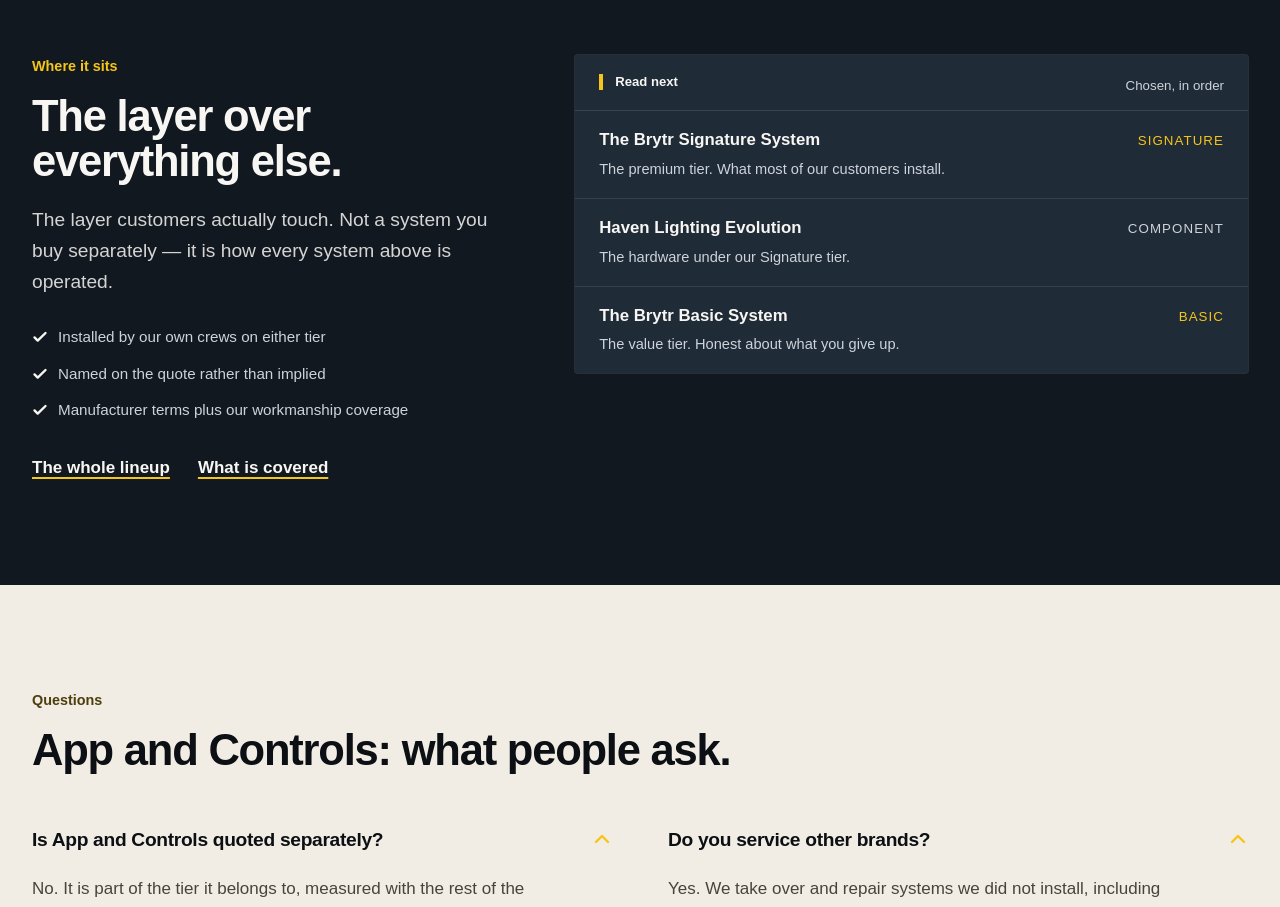
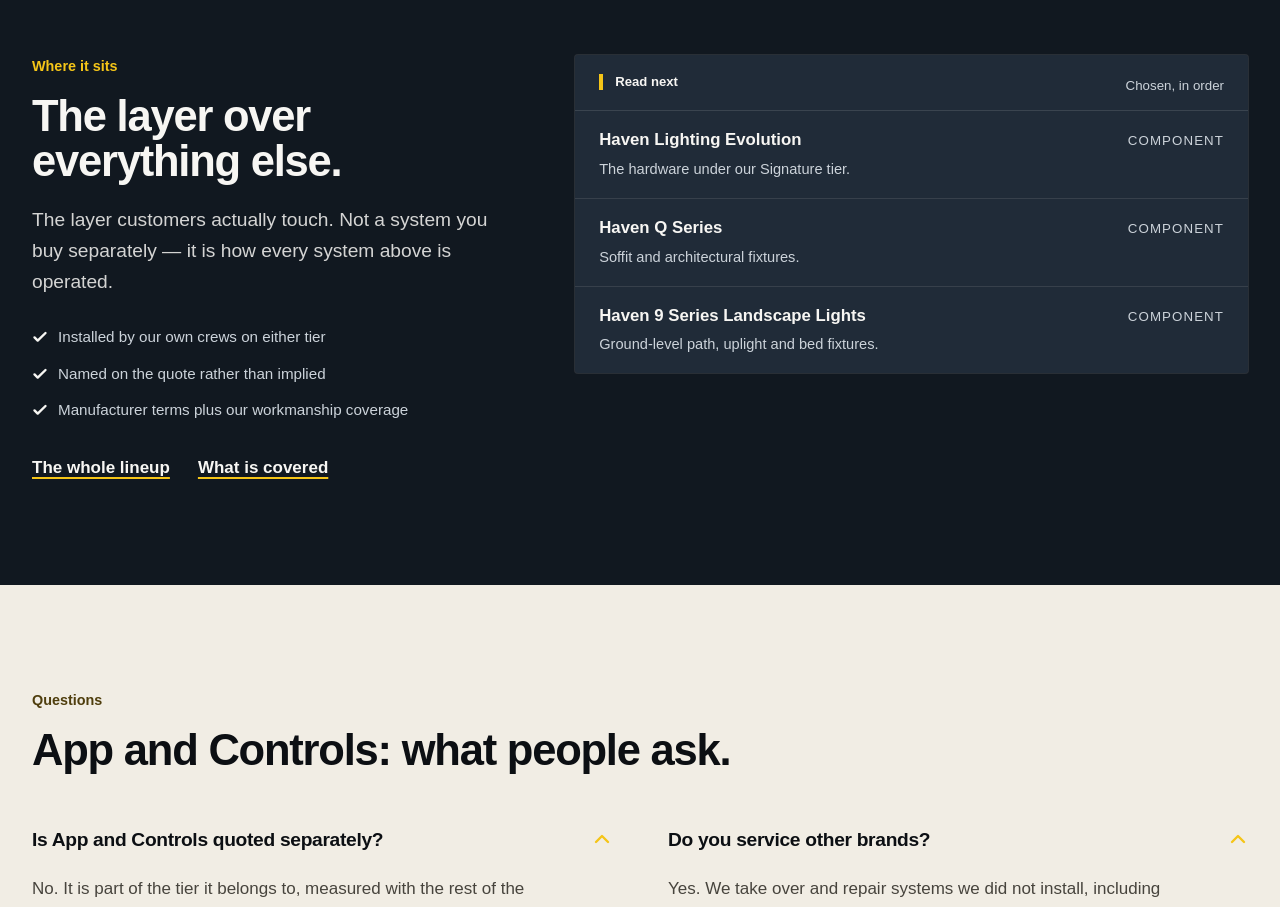
Before and after one commit to kvelasquez315/brytr-site, a Next.js app: page /lighting-systems/app-and-controls in a window 1280 px wide. Shown: the part 3600-4507 px from the top of the page. Built offline with nearby package versions, Linux system fonts and the light colour scheme; a web font is replaced by a local one.

Commit message:
Upload: system-detail.ts

```diff
--- a/content/system-detail.ts
+++ b/content/system-detail.ts
@@ -2,12 +2,12 @@
  *
  * content/systems.ts already holds what each system IS: specs, wins, limits. All of that is
  * real and all of it differs. What the template was missing was everything ABOUT the
- * system: which photograph belongs to it, where it sits relative to the other seven, and —
- * the one a single-brand dealer cannot publish — where we would NOT quote it.
+ * system: which photograph belongs to it, where it sits relative to the rest of the line,
+ * and the one a single-brand dealer cannot publish: where we would NOT quote it.
  *
- * That last field is the point of the whole file. Brytr carries a premium tier and a value
- * tier, so for any given house one of them is wrong, and saying which is the only way the
- * two-tier claim means anything.
+ * That last field is the point of the whole file. Not every line is right for every house,
+ * and saying which house is wrong for it is the only thing on these pages a brochure
+ * cannot say back.
  *
  * PHOTOGRAPHS. Some are shared with a service page on purpose: the Q Series page and the
  * soffit service page are looking at the same hardware on the same overhang, and inventing
@@ -16,18 +16,6 @@
  */
 
 export type SystemDetail = {
-  /** Show this sheet as a two-column comparison against another system's specs.
-   *
-   *  Written for Basic. Its nine values are "Wider than Signature", "Shorter than Signature",
-   *  "Supported, fewer" — not one absolute figure, in a table headed "spec by spec" and
-   *  footnoted "nothing rounded up in either direction". We do not hold Jellyfish's published
-   *  numbers and we are not going to invent them, so the honest fix is not to fill the gaps
-   *  but to put Signature's real figure in the next column, where "wider" becomes a claim you
-   *  can size against 4 in. It also stops this page rendering as Signature's page with the
-   *  values swapped, which is what it was. */
-  against?: string;
-  /** Overrides the sheet's source footnote where the default would overclaim. */
-  specSource?: string;
   photo: string;
   photoAlt: string;
   objectPosition?: string;
@@ -40,46 +28,17 @@
 };
 
 export const systemDetail: Record<string, SystemDetail> = {
-  "brytr-signature": {
-    photo: "/img/scene-warm-white.jpg",
-    photoAlt: "An Omaha home, pergola and pool deck on warm white at dusk",
-    objectPosition: "50% 55%",
-    position:
-      "Our premium tier, built on Haven Evolution hardware. Roughly two thirds of what we install.",
-    notFor: {
-      h: "Where we would not quote Signature",
-      p: "A single-story ranch with one elevation lit, on warm white all year, where nobody in the house is going to open the app twice. The dedicated white channel and the tight LED pitch are the two things you are paying the premium for, and on a short simple run in one color you will struggle to see either from the street. On that house we quote Basic and say why.",
-    },
-    alsoSee: ["brytr-basic", "haven-evolution", "app-and-controls"],
-  },
-
-  "brytr-basic": {
-    against: "brytr-signature",
-    specSource:
-      "The Signature column is the manufacturer's published figure. The Basic column is our own read from installing and servicing this hardware — where the value is relative rather than a number, that is because we do not hold the manufacturer's published figure for it, and we would rather say so than print one we cannot stand behind. Ask at the consultation and we will get it in writing before you sign.",
-    photo: "/img/g-ranch-blue.jpg",
-    photoAlt: "An Omaha ranch home in blue with a lit rock garden",
-    objectPosition: "50% 48%",
-    position:
-      "Our value tier, built on Jellyfish hardware. A real system rather than a stripped one.",
-    notFor: {
-      h: "Where we would not quote Basic",
-      p: "A long straight two-story eave line, or a household that genuinely intends to run color most nights. Wider LED spacing shows on a long unbroken run in a way it never does across a broken-up roofline, and mixed white reads a shade cooler and slightly less even than a dedicated white channel. If either of those is your house, paying twice to fix it later is the expensive route.",
-    },
-    alsoSee: ["brytr-signature", "jellyfish-lighting", "haven-evolution"],
-  },
-
   "haven-evolution": {
     photo: "/img/hero-game-day.jpg",
     photoAlt: "An Omaha home with its Brytr lighting switched to red and blue game day colors",
     objectPosition: "50% 52%",
     position:
-      "The hardware underneath our Signature tier. This page is the manufacturer's product; the tier is what we build with it.",
+      "The roofline product, and the line we lead with. This page is the manufacturer's hardware rather than the job we build with it.",
     notFor: {
       h: "Where it is the wrong hardware",
-      p: "Short simple rooflines, and any budget where the difference between the two tiers decides whether the job happens at all. It is the most expensive thing we carry and it is genuinely overkill on a small ranch.",
+      p: "Short simple rooflines, and any budget where the cost of the hardware decides whether the job happens at all. It is the most expensive thing we carry and it is genuinely overkill on a small ranch.",
     },
-    alsoSee: ["brytr-signature", "jellyfish-lighting", "haven-q-series"],
+    alsoSee: ["haven-q-series", "app-and-controls", "jellyfish-lighting"],
   },
 
   "haven-q-series": {
@@ -88,12 +47,12 @@
     photo: "/img/soffit-eaves.jpg",
     photoAlt: "Soffit and eave lighting on an Omaha home, gables in color and eaves left white",
     objectPosition: "50% 55%",
-    position: "An add-on rather than an alternative. It bolts on to either tier and shares the app.",
+    position: "An add-on rather than an alternative. It goes on with the roofline run and shares the app.",
     notFor: {
       h: "Where it will not work",
       p: "A shallow overhang. The fixture needs enough soffit depth to sit back far enough that you see the wash rather than the source, and we measure the overhang before quoting it. It is also not a substitute for roofline trim lighting — it does a different job on a different plane.",
     },
-    alsoSee: ["haven-evolution", "haven-x-bistro-lights", "brytr-signature"],
+    alsoSee: ["haven-evolution", "haven-x-bistro-lights", "app-and-controls"],
   },
 
   "haven-9-series-landscape-lights": {
@@ -119,7 +78,7 @@
       h: "Where there is nothing to span",
       p: "An open patio with no structure over it. Bistro runs need something to fasten to at both ends and something rated to take the tension — posts, a pergola beam, a patio cover fascia. Stringing between a house and a tree is what people do themselves, and it is not what we install.",
     },
-    alsoSee: ["haven-9-series-landscape-lights", "haven-q-series", "brytr-signature"],
+    alsoSee: ["haven-9-series-landscape-lights", "haven-q-series", "haven-evolution"],
   },
 
   "jellyfish-lighting": {
@@ -127,12 +86,12 @@
     photoAlt: "An Omaha home and pool deck lit pink at dusk",
     objectPosition: "50% 45%",
     position:
-      "The hardware underneath our Basic tier. We install it, so we have no reason to oversell it and none to trash it.",
+      "The other system we install, so we have no reason to oversell it and none to trash it.",
     notFor: {
       h: "Where we would steer you off it",
       p: "Long unbroken runs, and anyone who wants warm white to be the everyday setting on a house where they will notice the difference. Mixed white is the compromise that pays for the price gap, and it is a real compromise rather than a marketing one.",
     },
-    alsoSee: ["brytr-basic", "haven-evolution", "brytr-signature"],
+    alsoSee: ["haven-evolution", "app-and-controls", "haven-q-series"],
   },
 
   "app-and-controls": {
@@ -145,7 +104,7 @@
       h: "What it needs from you",
       p: "Wi-fi that reaches the controller, and twenty minutes at handover. A system nobody set up properly is a system that stays on whatever the crew left it on, which is the quiet way an expensive install turns into a porch light.",
     },
-    alsoSee: ["brytr-signature", "haven-evolution", "brytr-basic"],
+    alsoSee: ["haven-evolution", "haven-q-series", "haven-9-series-landscape-lights"],
   },
 };
 
```
